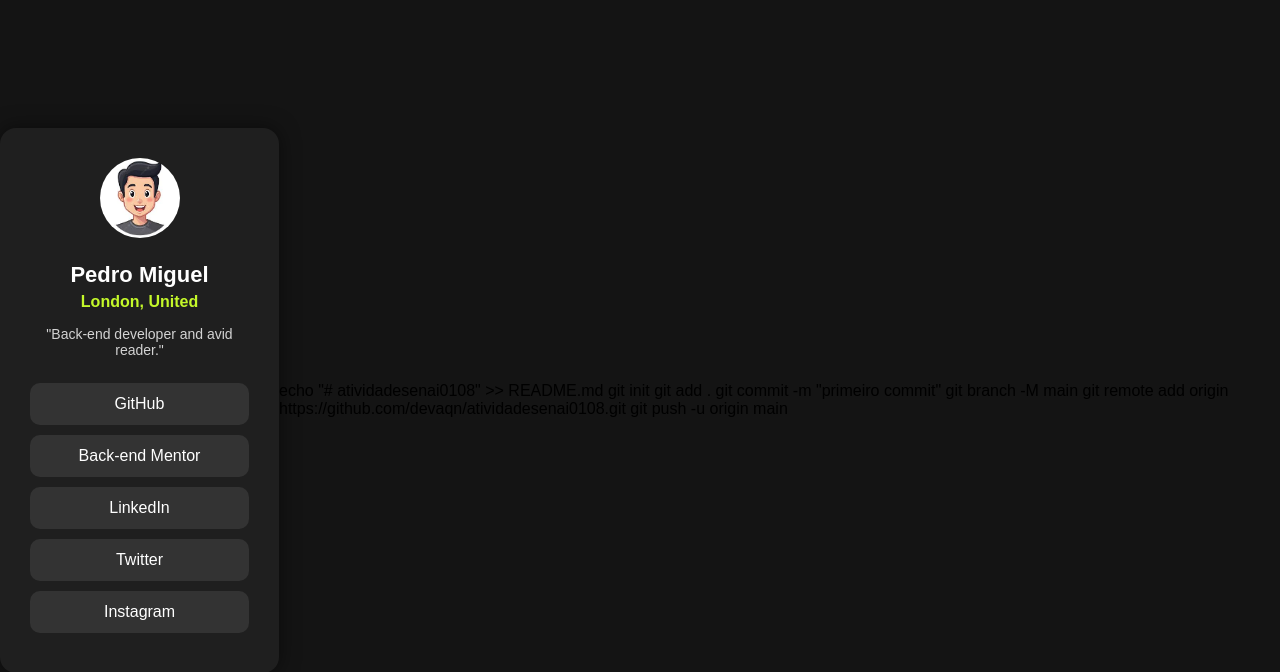
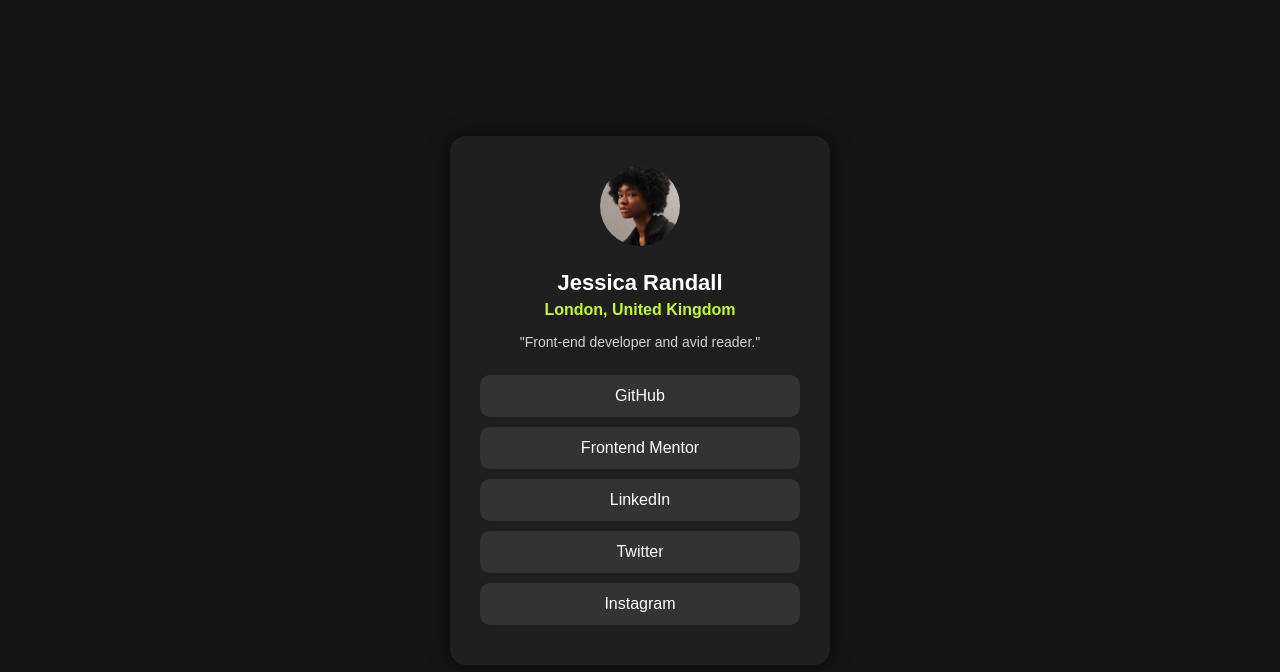
Before and after one commit to devaqn/atividadesenai0108, a plain HTML site: page index.html in a window 1280 px wide. Drawn offline with Linux system fonts and the light colour scheme.

Commit message:
primeiro commit

```diff
--- a/index.html
+++ b/index.html
@@ -2,19 +2,19 @@
 <html lang="en">
 <head>
   <meta charset="UTF-8">
-  <title>Pedro-Miguel - Profile Card</title>
+  <title>Jessica Randall - Profile Card</title>
   <link rel="stylesheet" href="style.css">
 </head>
 <body>
   <div class="card">
-    <img src="Pedro Miguel.jpg" alt="Pedro-Miguel" class="avatar">
-    <h1>Pedro Miguel</h1>
-    <p class="location">London, United </p>
-    <p class="bio">"Back-end developer and avid reader."</p>
+    <img src="WhatsApp Image 2025-07-31 at 22.15.12.jpeg" alt="Jessica Randall" class="avatar">
+    <h1>Jessica Randall</h1>
+    <p class="location">London, United Kingdom</p>
+    <p class="bio">"Front-end developer and avid reader."</p>
 
     <div class="buttons">
       <a class="btn">GitHub</a>
-      <a class="btn">Back-end Mentor</a>
+      <a class="btn">Frontend Mentor</a>
       <a class="btn">LinkedIn</a>
       <a class="btn">Twitter</a>
       <a class="btn">Instagram</a>
@@ -22,10 +22,3 @@
   </div>
 </body>
 </html>
-echo "# atividadesenai0108" >> README.md
-git init
-git add .
-git commit -m "primeiro commit"
-git branch -M main
-git remote add origin https://github.com/devaqn/atividadesenai0108.git
- git push -u origin main
```
Also changed, not shown: Pedro Miguel.jpg (deleted), WhatsApp Image 2025-07-31 at 22.15.12.jpeg (added).
